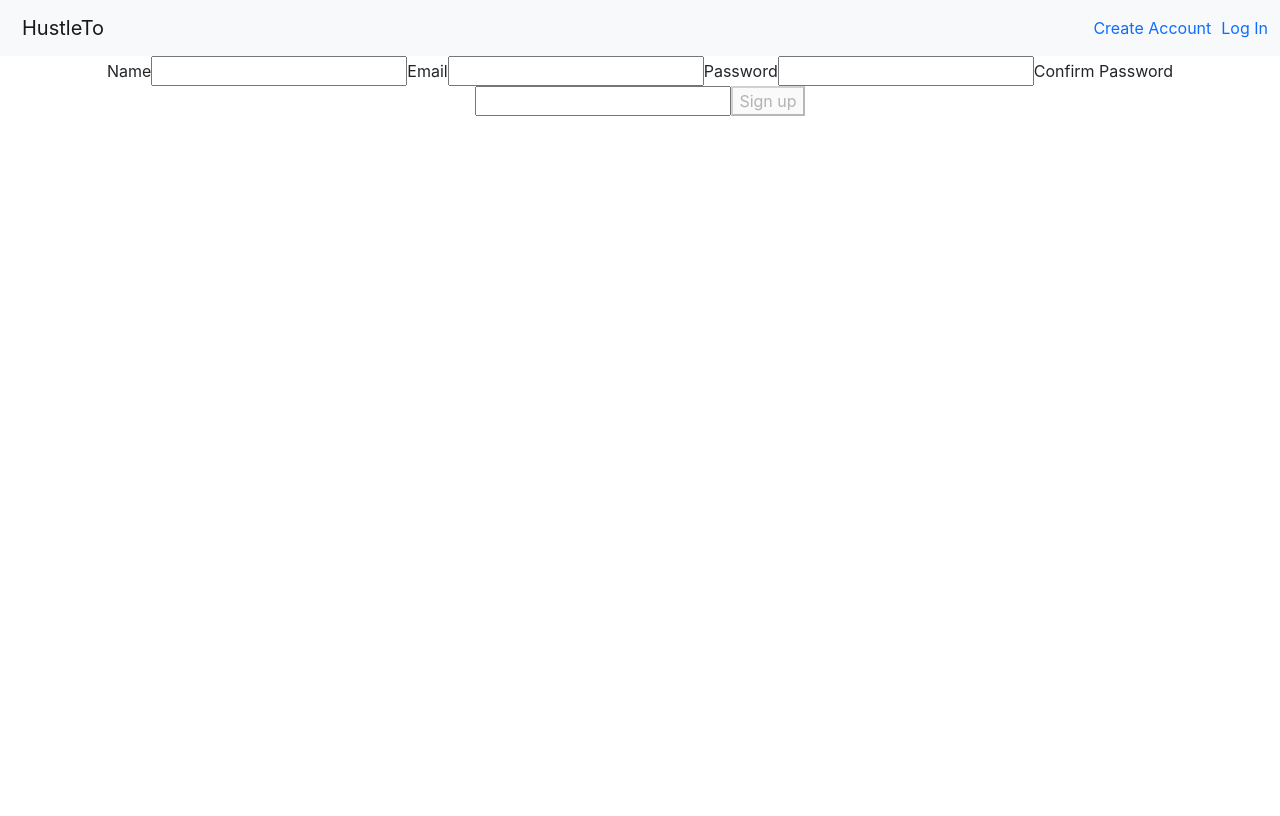
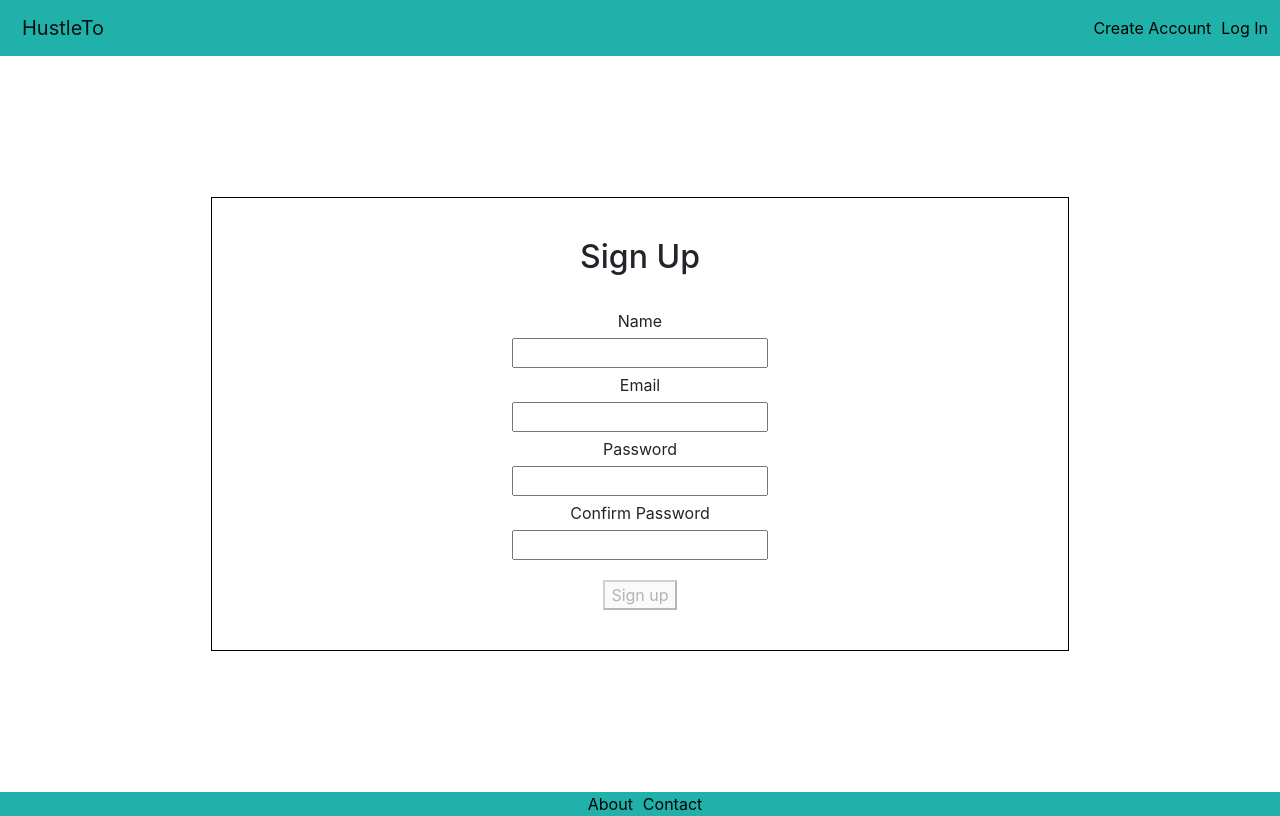
Before and after one commit to Leo-GeZhao/Hustle-To, a React app: page /createaccount in a window 1280 px wide. Built offline with nearby package versions, Linux system fonts and the light colour scheme.

```diff
--- /dev/null
+++ b/src/components/Footer/Footer.jsx
@@ -0,0 +1,10 @@
+export default function Footer(){
+    return (
+        <footer className="text-center">
+            <div>
+            <a href="#">About</a>
+            <a href="#">Contact</a>
+            </div>
+        </footer>
+    )
+}
--- /dev/null
+++ b/src/components/LoginForm/LoginForm.css
@@ -0,0 +1,25 @@
+.LoginForm {
+    display: flex;
+    flex-direction: column;
+    align-items: center;
+    justify-content: center;
+    height: 92vh;
+}
+
+.form-container {
+    border: solid 1px black;
+    padding: 20px 150px;
+    display: flex;
+    flex-direction: column;
+    align-items: center;
+    justify-content: center;
+}
+
+h2 {
+    margin-top: 20px;
+    text-align: center;
+}
+
+button {
+    margin-top: 20px;
+}
--- a/src/components/LoginForm/LoginForm.jsx
+++ b/src/components/LoginForm/LoginForm.jsx
@@ -1,8 +1,8 @@
-// LoginForm.jsx
-
 import { useState } from 'react';
 import { useNavigate } from 'react-router-dom';
 import * as usersService from '../../utilities/services/users';
+
+import './LoginForm.css'
 
 export default function LoginForm({ setUser }) {
   const [credentials, setCredentials] = useState({
@@ -34,9 +34,11 @@
   }
 
   return (
-    <div>
+
+    <div className='LoginForm'>
       <div className="form-container">
-        <form autoComplete="off" onSubmit={handleSubmit}>
+        <h2>Login</h2>
+        <form className='form 'autoComplete="off" onSubmit={handleSubmit}>
           <label>Email</label>
           <input type="text" name="email" value={credentials.email} onChange={handleChange} required />
           <label>Password</label>
--- a/src/components/NavBar/NavBar.jsx
+++ b/src/components/NavBar/NavBar.jsx
@@ -9,7 +9,7 @@
   }
   return (
 
-    <nav className="navbar navbar-expand-lg bg-light" >
+    <nav className="navbar navbar-expand-lg" >
       <div className="container-fluid">
         <Link className="navbar-brand" to="/">HustleTo</Link>
         <div className='justify-content-end'>
--- /dev/null
+++ b/src/components/SignUpForm/SignUpForm.css
@@ -0,0 +1,31 @@
+
+.SignUpForm {
+    display: flex;
+    align-items: center;
+    justify-content: center;
+    height: 92vh;
+}
+
+.form-container {
+    border: solid 1px black;
+}
+
+.form {
+    padding: 20px 150px;
+    display: flex;
+    flex-direction: column;
+    align-items: center;
+    justify-content: center;
+}
+
+h2 {
+    margin-top: 20px;
+    text-align: center;
+}
+label {
+    padding: 5px;
+}
+
+button {
+    margin-top: 20px;
+}
--- a/src/components/SignUpForm/SignUpForm.jsx
+++ b/src/components/SignUpForm/SignUpForm.jsx
@@ -1,6 +1,8 @@
 import { useState } from 'react';
 import { signUp } from '../../utilities/services/users'
 import { useNavigate } from 'react-router-dom';
+
+import './SignUpForm.css'
 
 
 const defaultState = {
@@ -53,7 +55,8 @@
 
     return <div className='SignUpForm'>
             <div className="form-container">
-                <form onSubmit={handleSubmit} autoComplete="off">
+                <h2>Sign Up</h2>
+                <form className="form" onSubmit={handleSubmit} autoComplete="off">
                     <label htmlFor="name">Name</label>
                     <input type="text" name="name" id="name" value={name} onChange={handleChange} required/>
 
--- a/src/index.css
+++ b/src/index.css
@@ -35,13 +35,5 @@
 a {
   text-decoration: none;
   margin-left:10px;
+  color:black;
 }
-
-code {
-  font-family: source-code-pro, Menlo, Monaco, Consolas, 'Courier New',
-    monospace;
-}
-
-#root {
-  height: 100%;
-}
--- a/src/pages/App/App.css
+++ b/src/pages/App/App.css
@@ -1,38 +1,7 @@
-.App {
-  text-align: center;
+nav {
+  background-color: lightseagreen;
 }
 
-.App-logo {
-  height: 40vmin;
-  pointer-events: none;
+footer{
+  background-color: lightseagreen;
 }
-
-@media (prefers-reduced-motion: no-preference) {
-  .App-logo {
-    animation: App-logo-spin infinite 20s linear;
-  }
-}
-
-.App-header {
-  background-color: #282c34;
-  min-height: 100vh;
-  display: flex;
-  flex-direction: column;
-  align-items: center;
-  justify-content: center;
-  font-size: calc(10px + 2vmin);
-  color: white;
-}
-
-.App-link {
-  color: #61dafb;
-}
-
-@keyframes App-logo-spin {
-  from {
-    transform: rotate(0deg);
-  }
-  to {
-    transform: rotate(360deg);
-  }
-}
--- a/src/pages/App/App.js
+++ b/src/pages/App/App.js
@@ -3,6 +3,7 @@
 
 //components
 import NavBar from '../../components/NavBar/NavBar';
+import Footer from '../../components/Footer/Footer';
 import LoginForm from '../../components/LoginForm/LoginForm';
 import SignUpForm from '../../components/SignUpForm/SignUpForm';
 import ProductPage from '../ProductPage/ProductPage';
@@ -27,9 +28,8 @@
               <Route path="/createaccount" element={<SignUpForm setUser={setUser}/>} />
               <Route path="/" element={<ProductPage/>} />
               <Route path="/admin" element={<AdminPage/>} />
-
-
             </Routes>
+            <Footer user={user} setUser={setUser}/>
     </main>
   );
 }
```
